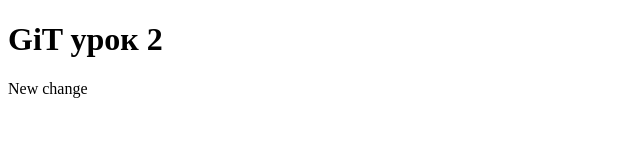
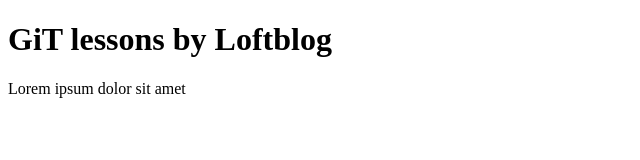
Before and after one commit to DenisDimitriy/Repository, a plain HTML site: page index.html in a window 1280 px wide. Shown: the whole page, without its empty margins (0-640 px from the left). Drawn offline with Linux system fonts and the light colour scheme.

Commit message:
The second commit

```diff
--- a/index.html
+++ b/index.html
@@ -3,9 +3,10 @@
 <head>
 	<meta charset="UTF-8">
 	<title>Document</title>
+	<link rel="stylesheet" href="css/main.css">
 </head>
 <body>
-	<h1>GiT урок 2</h1>
-	<p>New change</p>
+	<h1>GiT lessons by Loftblog</h1>
+	<p>Lorem ipsum dolor sit amet</p>
 </body>
 </html>
```
Also changed, not shown: css/main.css (added), img/icon.jpg (renamed from Icon.jpg).
